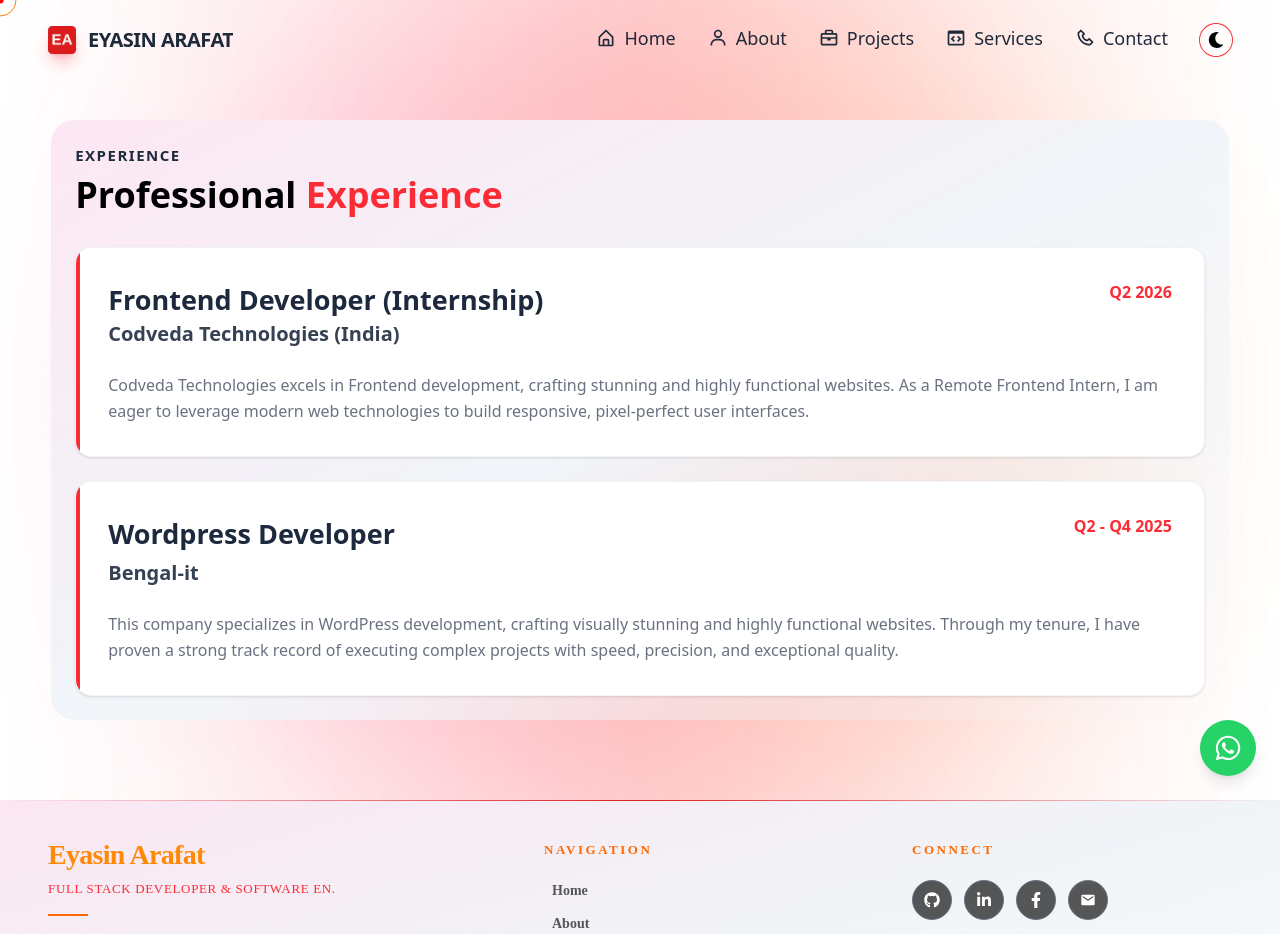
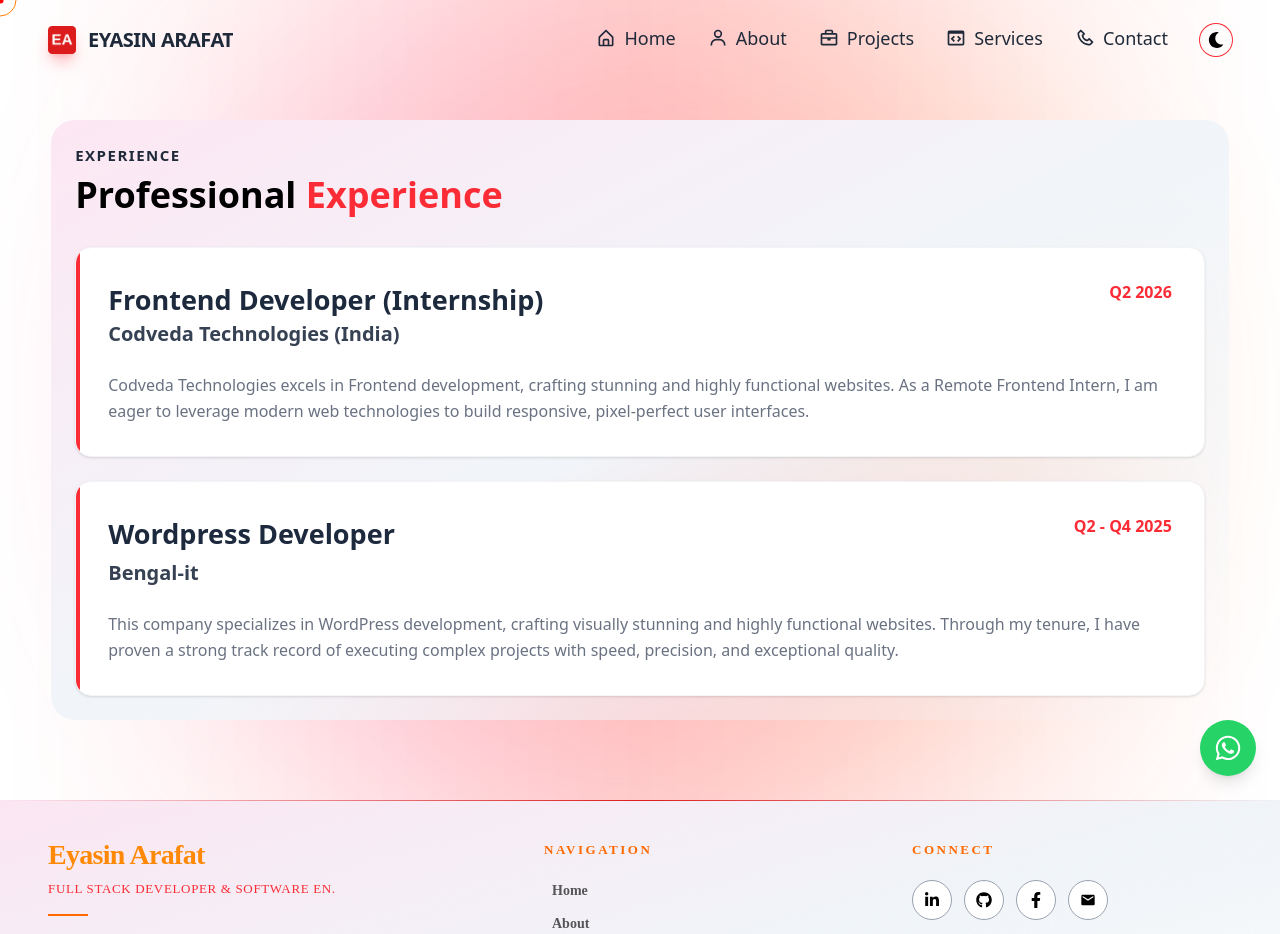
Before and after one commit to eyasinarafat3485-gif/my-next-js-portfolio, a Next.js app: page /components/Experience in a window 1280 px wide. Shown: the top 934 px of the page. Built offline with nearby package versions, Linux system fonts and the light colour scheme.

Commit message:
footer social icon color change

```diff
--- a/src/app/components/WhatsAppButton.jsx
+++ b/src/app/components/WhatsAppButton.jsx
@@ -5,7 +5,7 @@ import { FaWhatsapp } from "react-icons/fa6";
 
 export default function WhatsAppButton() {
     const phoneNumber = "8801960421858";
-    const defaultMessage = encodeURIComponent("Hello Bengal-IT, I would like to inquire about your services.");
+    const defaultMessage = encodeURIComponent("Hello Eyasin, I would like to inquire about your services.");
     const whatsappUrl = `https://wa.me/${phoneNumber}?text=${defaultMessage}`;
 
     const handleWhatsAppClick = () => {
@@ -16,10 +16,9 @@ export default function WhatsAppButton() {
         <button
             onClick={handleWhatsAppClick}
             type="button"
-            aria-label="Contact Bengal-IT on WhatsApp"
+            aria-label="Contact Eyasin on WhatsApp"
             className="fixed bottom-6 right-6 z-50 flex items-center justify-center p-3.5 rounded-full bg-[#25D366] text-white shadow-lg hover:scale-110 hover:shadow-xl hover:shadow-[#25D366]/30 transition-all duration-300 group cursor-pointer border-0 outline-none"
         >
-            {/* ছবিতে দেখানো স্ট্যান্ডার্ড WhatsApp আইকন */}
             <FaWhatsapp className="w-7 h-7 text-white" />
 
             {/* Hover Tooltip */}
--- a/src/app/components/shared/Footer.jsx
+++ b/src/app/components/shared/Footer.jsx
@@ -66,12 +66,33 @@ const Footer = () => {
   <h3 className="text-[13px] tracking-[2.5px] uppercase text-orange-500 font-semibold mb-5">
     Connect
   </h3>
+
   <div className="flex gap-3">
     {[
-                { icon: <FaGithub />, label: 'GitHub', link: 'https://github.com/eyasinarafat3485-gif' },
-                { icon: <FaLinkedinIn />, label: 'LinkedIn', link: 'https://www.linkedin.com/in/md-eyasin-arafat-webdev' },
-                { icon: <FaFacebookF />, label: 'Facebook', link: 'https://www.facebook.com/eyasinarafatwebdev12' },
-                { icon: <MdEmail />, label: 'Email', link: 'mailto:eyasinwebdev@gmail.com' }
+      {
+        icon: <FaLinkedinIn />,
+        label: "LinkedIn",
+        link: "https://www.linkedin.com/in/md-eyasin-arafat-webdev",
+        color: "#0A66C2",
+      },
+      {
+        icon: <FaGithub />,
+        label: "GitHub",
+        link: "https://github.com/eyasinarafat3485-gif",
+        color: "#181717",
+      },
+      {
+        icon: <FaFacebookF />,
+        label: "Facebook",
+        link: "https://www.facebook.com/eyasinarafatwebdev12",
+        color: "#1877F2",
+      },
+      {
+        icon: <MdEmail />,
+        label: "Email",
+        link: "mailto:eyasinwebdev@gmail.com",
+        color: "#EA4335",
+      },
     ].map((social, i) => (
       <a
         key={i}
@@ -79,14 +100,32 @@ const Footer = () => {
         target="_blank"
         rel="noopener noreferrer"
         title={social.label}
-                  className="w-[40px] h-[40px] border rounded-full flex items-center justify-center text-white text-[16px] transition-all duration-300 hover:scale-110 cursor-pointer hover:text-black border-gray-500 dark:text-black bg-black/65 hover-3d hover:bg-white dark:bg-white/65"
+        style={{
+          "--social-color": social.color,
+        }}
+        className="
+          w-[40px] h-[40px]
+          border border-gray-400
+          rounded-full
+          flex items-center justify-center
+          text-black
+          bg-white
+          text-[16px]
+          transition-all duration-300
+          hover:scale-110
+          hover:text-white
+          hover:bg-[var(--social-color)]
+          hover:border-[var(--social-color)]
+          cursor-pointer
+          hover-3d
+        "
       >
         {social.icon}
       </a>
     ))}
   </div>
 
-            {/* --- UP ARROW BUTTON --- */}
+  {/* UP ARROW BUTTON */}
   <button
     onClick={scrollToTop}
     className="absolute -right-4 bottom-0 md:right-0 w-10 h-10 rounded-full border border-orange-400 flex items-center justify-center font-bold text-white hover:text-orange-500 hover:border-[#dc1c1c] bg-red-500 hover:bg-white transition-all duration-300 group shadow-lg"
@@ -99,7 +138,12 @@ const Footer = () => {
       viewBox="0 0 24 24"
       stroke="currentColor"
     >
-                <path strokeLinecap="round" strokeLinejoin="round" strokeWidth={2} d="M5 10l7-7m0 0l7 7m-7-7v18" />
+      <path
+        strokeLinecap="round"
+        strokeLinejoin="round"
+        strokeWidth={2}
+        d="M5 10l7-7m0 0l7 7m-7-7v18"
+      />
     </svg>
   </button>
 </div>
```
Lines whose indentation alone changed are shown as unchanged.
